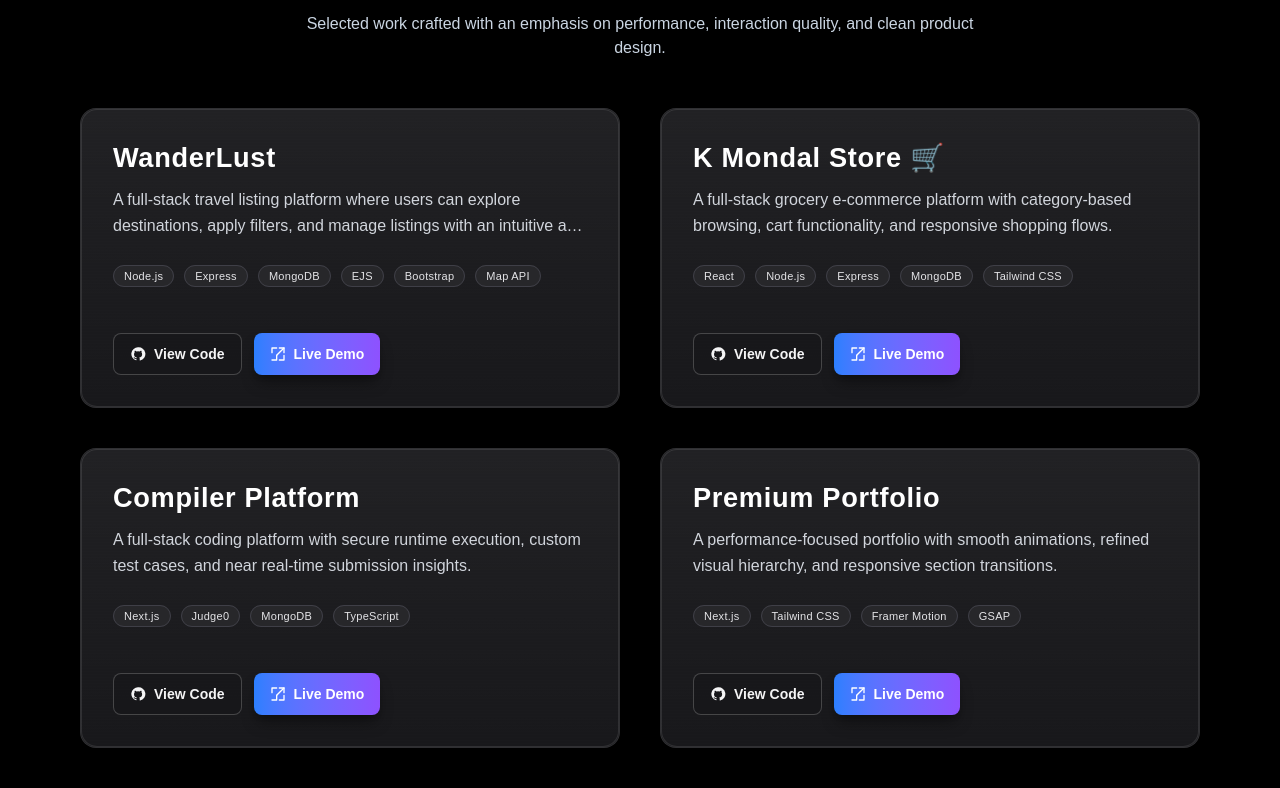
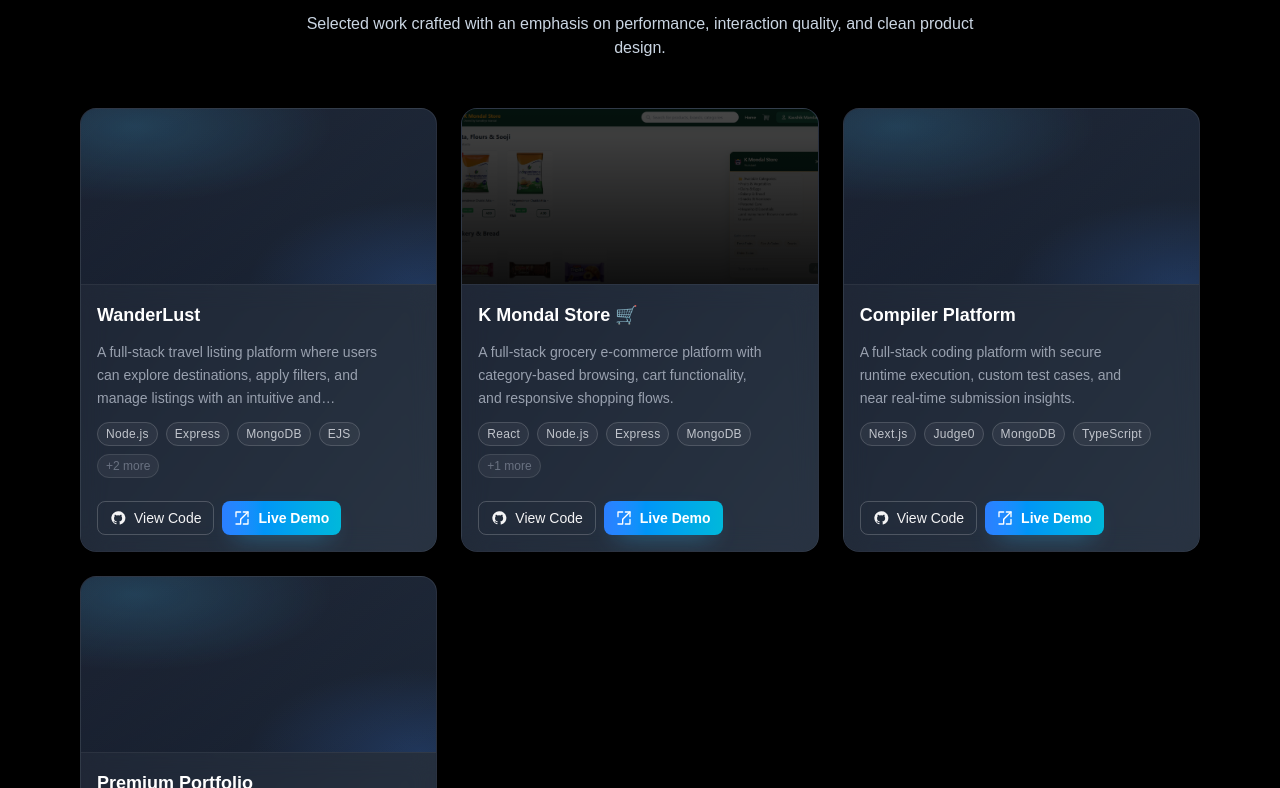
Before and after one commit to koushik369mondal/kaushikmandalportfolio, a Next.js app: page / in a window 1280 px wide. Shown: the part 1732-2520 px from the top of the page. Built offline with nearby package versions, Linux system fonts and the light colour scheme.

Commit message:
Refactor code structure for improved readability and maintainability

```diff
--- a/components/ProjectCard.tsx
+++ b/components/ProjectCard.tsx
@@ -11,6 +11,7 @@ export interface ProjectCardProps {
   featured?: boolean;
   featureLabel?: string;
   index?: number;
+  backgroundImage?: string;
 }
 
 function GitHubIcon() {
@@ -56,12 +57,17 @@ export default function ProjectCard({
   featured = false,
   featureLabel = "Featured",
   index = 0,
+  backgroundImage,
 }: ProjectCardProps) {
+  const hasBackgroundImage = Boolean(backgroundImage);
+  const visibleTechStack = techStack.slice(0, 4);
+  const hiddenTechCount = Math.max(techStack.length - visibleTechStack.length, 0);
+
   const secondaryButtonClass =
-    "inline-flex items-center gap-2 rounded-lg border border-white/20 bg-zinc-900/70 px-4 py-2.5 text-sm font-semibold text-zinc-100 transition-all duration-300 ease-out hover:scale-[1.02] hover:brightness-110 hover:border-blue-400/60";
+    "inline-flex items-center justify-center gap-2 rounded-lg border border-white/20 bg-transparent px-3 py-1.5 text-sm font-medium text-zinc-100 transition-all duration-300 ease-in-out hover:border-blue-400/60 hover:bg-white/5";
 
   const primaryButtonClass =
-    "inline-flex items-center gap-2 rounded-lg bg-linear-to-r from-blue-500 to-violet-500 px-4 py-2.5 text-sm font-semibold text-white shadow-lg shadow-black/35 transition-all duration-300 ease-out hover:scale-[1.02] hover:brightness-110";
+    "inline-flex items-center justify-center gap-2 rounded-lg bg-linear-to-r from-blue-500 to-cyan-500 px-3 py-1.5 text-sm font-semibold text-white shadow-[0_10px_26px_-12px_rgba(56,189,248,0.7)] transition-all duration-300 ease-in-out hover:brightness-110";
 
   return (
     <motion.article
@@ -69,43 +75,73 @@ export default function ProjectCard({
       whileInView={{ opacity: 1, y: 0 }}
       viewport={{ once: true, amount: 0.25 }}
       transition={{ duration: 0.55, ease: "easeOut", delay: index * 0.08 }}
-      whileHover={{ y: -4, scale: 1.02 }}
-      className={`project-shine group relative isolate h-full w-full min-h-75 overflow-hidden rounded-2xl border bg-zinc-900 p-8 shadow-lg shadow-black/30 transition-all duration-300 ease-out hover:border-blue-400/50 hover:shadow-[0_18px_38px_-18px_rgba(99,102,241,0.48)] hover:ring-1 hover:ring-blue-400/40 ${
+      whileHover={{ scale: 1.02 }}
+      className={`project-shine group relative isolate h-full min-h-90 w-full overflow-hidden rounded-2xl border bg-linear-to-br from-gray-900 to-gray-800 shadow-md transition-all duration-300 ease-in-out hover:-translate-y-1 hover:border-blue-500/30 hover:shadow-lg ${
         featured ? "border-blue-400/40" : "border-white/10"
       }`}
     >
-      <div className="pointer-events-none absolute inset-0 rounded-2xl bg-linear-to-b from-white/4 to-transparent" />
-      <div className="pointer-events-none absolute inset-0 opacity-0 transition-opacity duration-300 ease-out group-hover:opacity-100 [background:radial-gradient(90%_70%_at_10%_0%,rgba(59,130,246,0.16),transparent_60%),radial-gradient(90%_80%_at_100%_100%,rgba(139,92,246,0.16),transparent_60%)]" />
-      <div className="project-noise pointer-events-none absolute inset-0 opacity-[0.08]" />
-      <div className="pointer-events-none absolute inset-0 rounded-2xl ring-1 ring-inset ring-white/10" />
-
-      <div className="relative z-10 flex h-full flex-col justify-between gap-6">
+      <div className="flex h-full flex-col">
+        <div className="relative h-44 overflow-hidden border-b border-white/10">
+          {hasBackgroundImage ? (
+            <>
+              <div
+                className="absolute inset-0 bg-cover bg-center bg-no-repeat transition-transform duration-300 ease-in-out group-hover:scale-105"
+                style={{ backgroundImage: `url('${backgroundImage}')` }}
+              />
+              <div
+                className="pointer-events-none absolute inset-0"
+                style={{
+                  background:
+                    "linear-gradient(to bottom, rgba(0,0,0,0.3), rgba(0,0,0,0.85))",
+                }}
+              />
+              <div className="pointer-events-none absolute inset-0 bg-black/60" />
+            </>
+          ) : (
+            <>
+              <div className="absolute inset-0 bg-[radial-gradient(90%_70%_at_15%_10%,rgba(56,189,248,0.18),transparent_62%),radial-gradient(80%_80%_at_95%_100%,rgba(59,130,246,0.2),transparent_60%)]" />
+              <div className="pointer-events-none absolute inset-0 bg-linear-to-br from-white/5 to-transparent" />
+            </>
+          )}
           {featured ? (
-          <div className="inline-flex w-fit items-center rounded-full border border-blue-300/40 bg-blue-500/15 px-2.5 py-1 text-[10px] font-semibold uppercase tracking-[0.18em] text-blue-100">
+            <div className="relative z-10 m-4 inline-flex w-fit items-center rounded-full border border-blue-300/40 bg-blue-500/20 px-2.5 py-1 text-[10px] font-semibold uppercase tracking-[0.18em] text-blue-100 backdrop-blur-md">
               {featureLabel}
             </div>
           ) : null}
+        </div>
 
+        <div className="relative z-10 flex h-full flex-1 flex-col justify-between gap-3 bg-white/5 p-4 backdrop-blur-md">
           <div className="space-y-3">
-          <h3 className="text-2xl font-bold leading-tight tracking-wide text-white md:text-[1.7rem]">
+            <h3 className="max-w-[90%] wrap-break-word text-lg font-semibold text-white">
               {title}
             </h3>
-          <p className="max-w-[56ch] overflow-hidden text-sm leading-relaxed text-gray-300 [display:-webkit-box] [-webkit-box-orient:vertical] [-webkit-line-clamp:2] md:text-base">
+            <p
+              className="max-w-[90%] overflow-hidden text-ellipsis wrap-break-word text-sm leading-relaxed text-gray-400 [display:-webkit-box] [-webkit-box-orient:vertical] [-webkit-line-clamp:3]"
+              title={description}
+            >
               {description}
             </p>
           </div>
 
-        <ul className="flex flex-wrap gap-2.5" aria-label={`${title} tech stack`}>
-          {techStack.map((tech) => (
+          <ul className="flex flex-wrap gap-2" aria-label={`${title} tech stack`}>
+            {visibleTechStack.map((tech) => (
               <li key={tech}>
-              <span className="rounded-full border border-zinc-700 bg-zinc-800 px-2.5 py-1 text-[11px] font-medium tracking-wide text-zinc-200">
+                <span className="max-w-28 wrap-break-word rounded-full border border-white/15 bg-white/5 px-2 py-1 text-xs font-medium tracking-wide text-gray-300/90">
                   {tech}
                 </span>
               </li>
             ))}
+            {hiddenTechCount > 0 ? (
+              <li>
+                <span className="rounded-full border border-white/10 bg-white/5 px-2 py-1 text-xs font-medium text-gray-500">
+                  +{hiddenTechCount} more
+                </span>
+              </li>
+            ) : null}
           </ul>
 
-        <div className="mt-auto flex flex-wrap gap-3 pt-2">
+          <div className="mt-auto pt-3">
+            <div className="flex flex-wrap gap-2">
             <a
               href={githubLink}
               target="_blank"
@@ -128,6 +164,8 @@ export default function ProjectCard({
             </a>
             </div>
           </div>
+        </div>
+      </div>
     </motion.article>
   );
 }
--- a/components/Projects.tsx
+++ b/components/Projects.tsx
@@ -33,6 +33,7 @@ const projects: ProjectCardProps[] = [
     ],
     githubLink: "https://github.com/koushik369mondal/k-mondal-store",
     liveLink: "https://k-mondal-store-frontend.onrender.com/",
+    backgroundImage: "/kMondalStore.png",
   },
   {
     title: "Compiler Platform",
@@ -77,7 +78,7 @@ export default function Projects() {
           quality, and clean product design.
         </motion.p>
 
-        <div className="grid grid-cols-1 gap-8 md:grid-cols-2 lg:grid-cols-2 lg:gap-10">
+        <div className="grid grid-cols-1 gap-6 md:grid-cols-2 lg:grid-cols-3">
           {projects.map((p, i) => (
             <div key={p.title} className="h-full w-full">
               <ProjectCard index={i} {...p} />
```
Also changed, not shown: public/kMondalStore.png (added). Lines whose indentation alone changed are shown as unchanged.
